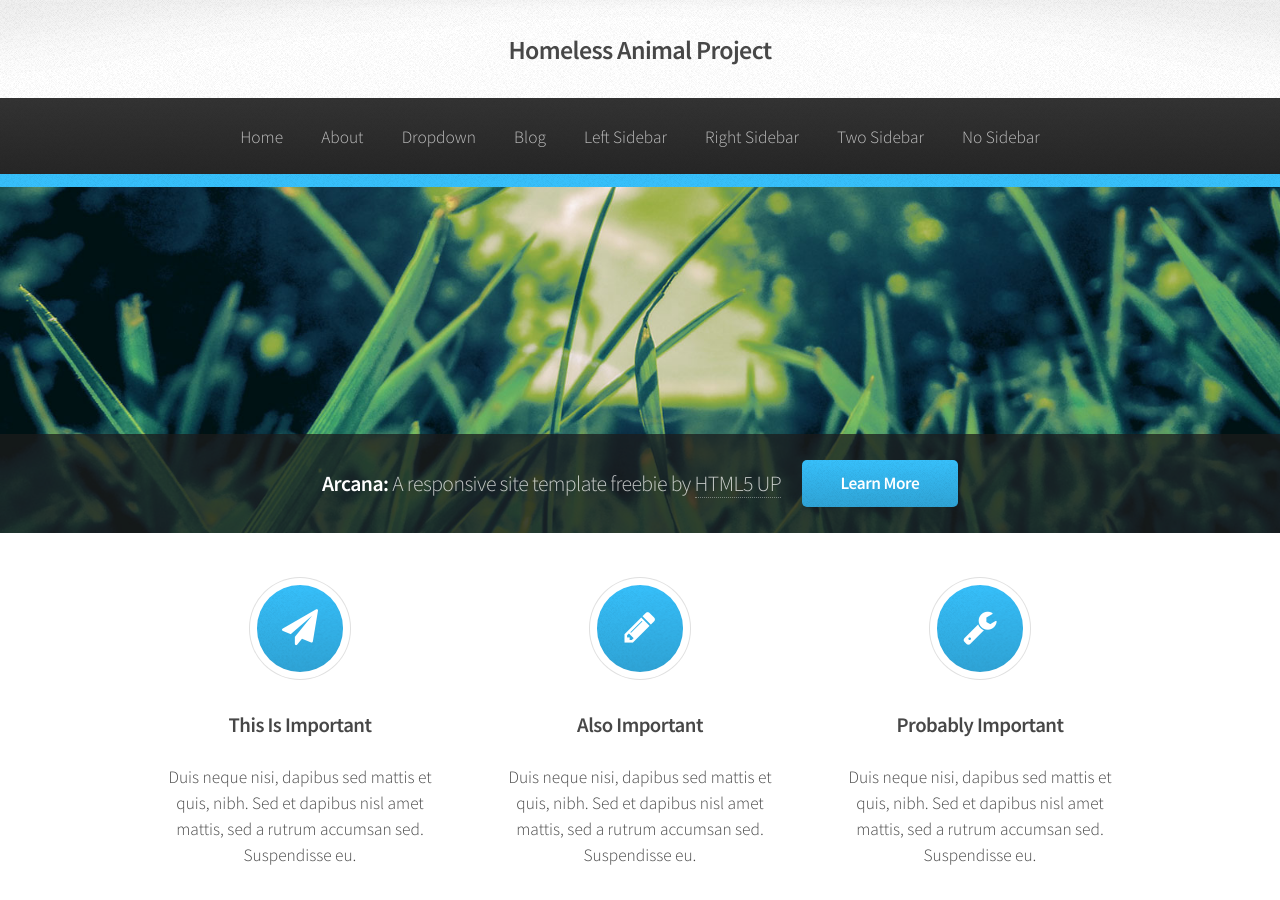
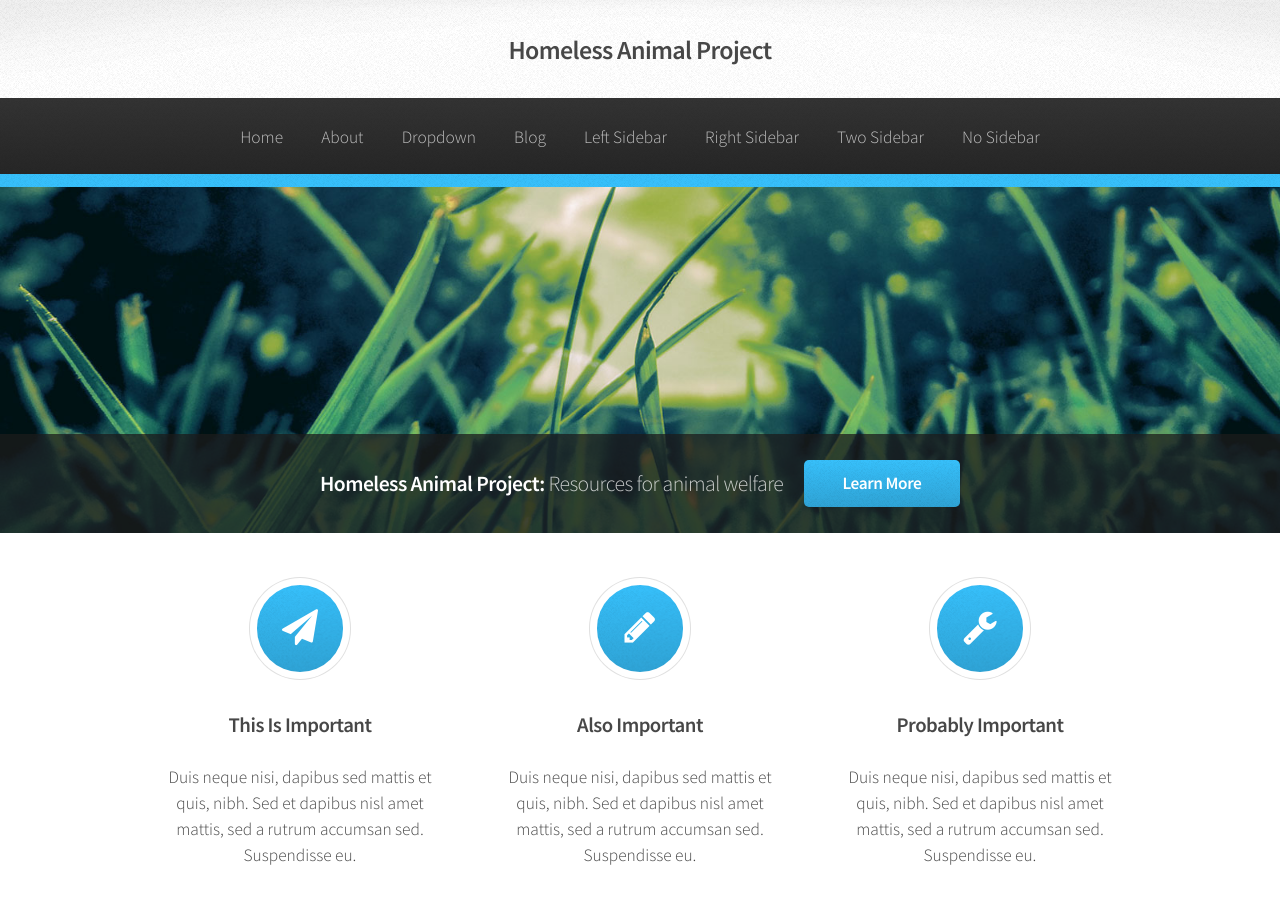
Before and after one commit to HomelessAnimalProject/HomelessAnimalProject.github.io, a Jekyll site: the page built from index.html, in a window 1280 px wide and 900 px high. Built offline with Jekyll 4.4.1, drawn with Linux system fonts in a browser that asks for light colours; the list of posts is cut into pages by our own code.

Commit message:
Use site name and description on homepage

```diff
--- a/index.html
+++ b/index.html
@@ -6,7 +6,7 @@
 <!-- Banner -->
 	<section id="banner">
 		<header>
-			<h2>Arcana: <em>A responsive site template freebie by <a href="http://html5up.net">HTML5 UP</a></em></h2>
+			<h2>{{ site.name }}: <em>{{ site.description }}</em></h2>
 			<a href="#" class="button">Learn More</a>
 		</header>
 	</section>
```
